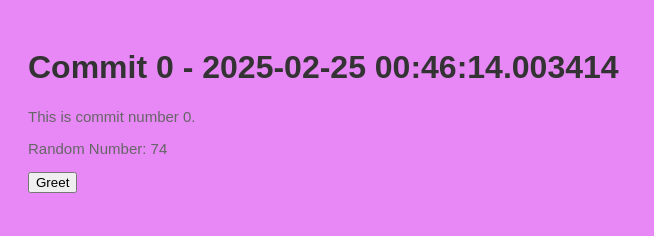
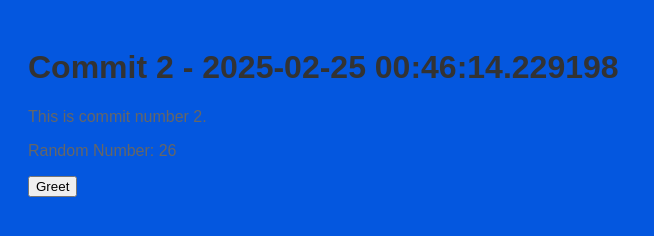
Before and after one commit to stiffs95/myrep-repo-20250225004602, a plain HTML site: page index.html in a window 1280 px wide. Shown: the whole page, without its empty margins (0-654 px from the left). Drawn offline with Linux system fonts and the light colour scheme.

Commit message:
📝 Commit 2 with HTML, CSS, and JS

```diff
--- a/index.html
+++ b/index.html
@@ -2,13 +2,13 @@
     <!DOCTYPE html>
     <html>
     <head>
-        <title>Commit 0 - 2025-02-25 00:46:14.003414</title>
+        <title>Commit 2 - 2025-02-25 00:46:14.229198</title>
         <link rel="stylesheet" href="style.css">
     </head>
     <body>
-        <h1>Commit 0 - 2025-02-25 00:46:14.003414</h1>
-        <p>This is commit number 0.</p>
-        <p>Random Number: 74</p>
+        <h1>Commit 2 - 2025-02-25 00:46:14.229198</h1>
+        <p>This is commit number 2.</p>
+        <p>Random Number: 26</p>
         <button onclick="greet()">Greet</button>
         <script src="script.js"></script>
     </body>
--- a/script.js
+++ b/script.js
@@ -2,4 +2,4 @@
     function greet() {
         alert('Hello from commit ' + commitNumber + '!');
     }
-    var commitNumber = 0;
+    var commitNumber = 2;
--- a/style.css
+++ b/style.css
@@ -1,7 +1,7 @@
 
     body {
         font-family: Arial, sans-serif;
-        background-color: #e788f6;
+        background-color: #0457df;
         padding: 20px;
     }
     h1 {
@@ -9,5 +9,5 @@
     }
     p {
         color: #666;
-        font-size: 15px;
+        font-size: 16px;
     }
```
